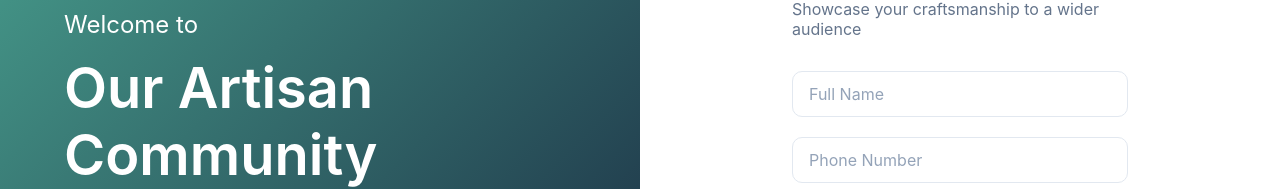
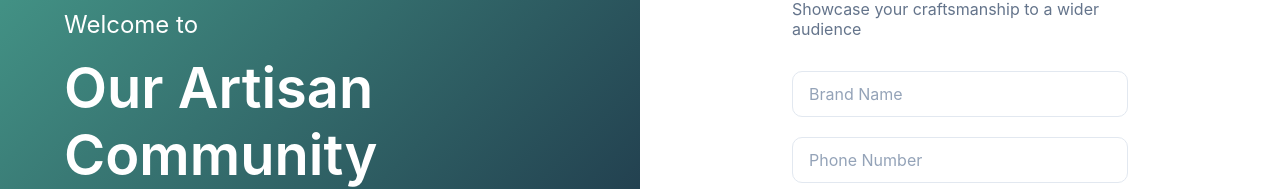
Before and after one commit to pradeep-145/Rural-Artisans, a React (Vite) app in the folder frontend/: page /artisanSignup in a window 1280 px wide. Shown: the part 278-467 px from the top of the page. Built offline with nearby package versions, Linux system fonts and the light colour scheme.

Commit message:
Refactor AdminLogin and ArtisanSignup components to improve form handling and API integration; remove unused code and add axios for API requests

```diff
--- a/frontend/src/App.jsx
+++ b/frontend/src/App.jsx
@@ -12,9 +12,6 @@ import Product from './Pages/Product/Product';
 import { useEffect } from 'react';
 
 function App() {
-  useEffect(() => {
-    localStorage.setItem("user", "customer")
-  }, [])
 
   return (
     <BrowserRouter>
--- a/frontend/src/Pages/Login/AdminLogin.jsx
+++ b/frontend/src/Pages/Login/AdminLogin.jsx
@@ -1,8 +1,7 @@
-import { set } from 'mongoose'
-import styles from './LoginStyles.module.css'
 import axios from 'axios'
 import { useState } from 'react'
 import { useNavigate } from 'react-router-dom'
+import styles from './LoginStyles.module.css'
 const AdminLogin = () => {
   const [formData, setFormData] = useState({
     username: '',
@@ -14,7 +13,7 @@ const AdminLogin = () => {
     try{
       const response = await axios.post('/api/admin/login',formData)
       if(response){
-
+        console.log(response.data)
         navigate('/adminDashboard')
       }
 
--- a/frontend/src/Pages/Signup/ArtisanSignup.jsx
+++ b/frontend/src/Pages/Signup/ArtisanSignup.jsx
@@ -1,14 +1,16 @@
 import styles from './SignUpStyles.module.css'
 import { Link } from 'react-router-dom'
 import { useState, useEffect } from 'react';
+import axios from 'axios';
 
 const ArtisanSignup = () => {
-  const [name, setName] = useState('');
-  const [phoneNumber, setPhoneNumber] = useState('');
+  const [brand, setBrand] = useState('');
+  const [monileNo, setMobileNo] = useState('');
   const [otp, setOtp] = useState('');
   const [showOtpField, setShowOtpField] = useState(false);
   const [isButtonDisabled, setIsButtonDisabled] = useState(false);
   const [countdown, setCountdown] = useState(0);
+
 
   const sendOtp = (e) => {
     e.preventDefault();
@@ -22,7 +24,11 @@ const ArtisanSignup = () => {
       console.log('OTP Sent Successfully');
     }, 1000);
   };
+  const handleSubmit = async(e) => {
+    e.preventDefault();
+    await axios.post('/api/artisan/signup', { brand, monileNo });
 
+  }
   useEffect(() => {
     let timer;
     if (isButtonDisabled && countdown > 0) {
@@ -51,14 +57,14 @@ const ArtisanSignup = () => {
           <h3 className={styles.createAccount}>Create an account</h3>
           <p className={styles.subtitle}>Showcase your craftsmanship to a wider audience</p>
 
-          <form>
+          <form onSubmit={handleSubmit}>
             <div className={styles.formGroup}>
-              <input type="text" className={styles.input} placeholder="Full Name"
-                value={name} onChange={(e) => setName(e.target.value)} />
+              <input type="text" className={styles.input} placeholder="Brand Name"
+                value={brand} onChange={(e) => setBrand(e.target.value)} />
             </div>
             <div className={styles.formGroup}>
               <input type="number" className={styles.input} placeholder="Phone Number" min={0}
-                value={phoneNumber} onChange={(e) => setPhoneNumber(e.target.value)} />
+                value={monileNo} onChange={(e) => setMobileNo(e.target.value)} />
             </div>
             <button type="button" className={`${styles.signupButton} ${isButtonDisabled ? styles.disabledButton : ''}`}
               onClick={sendOtp} disabled={isButtonDisabled} >
```
